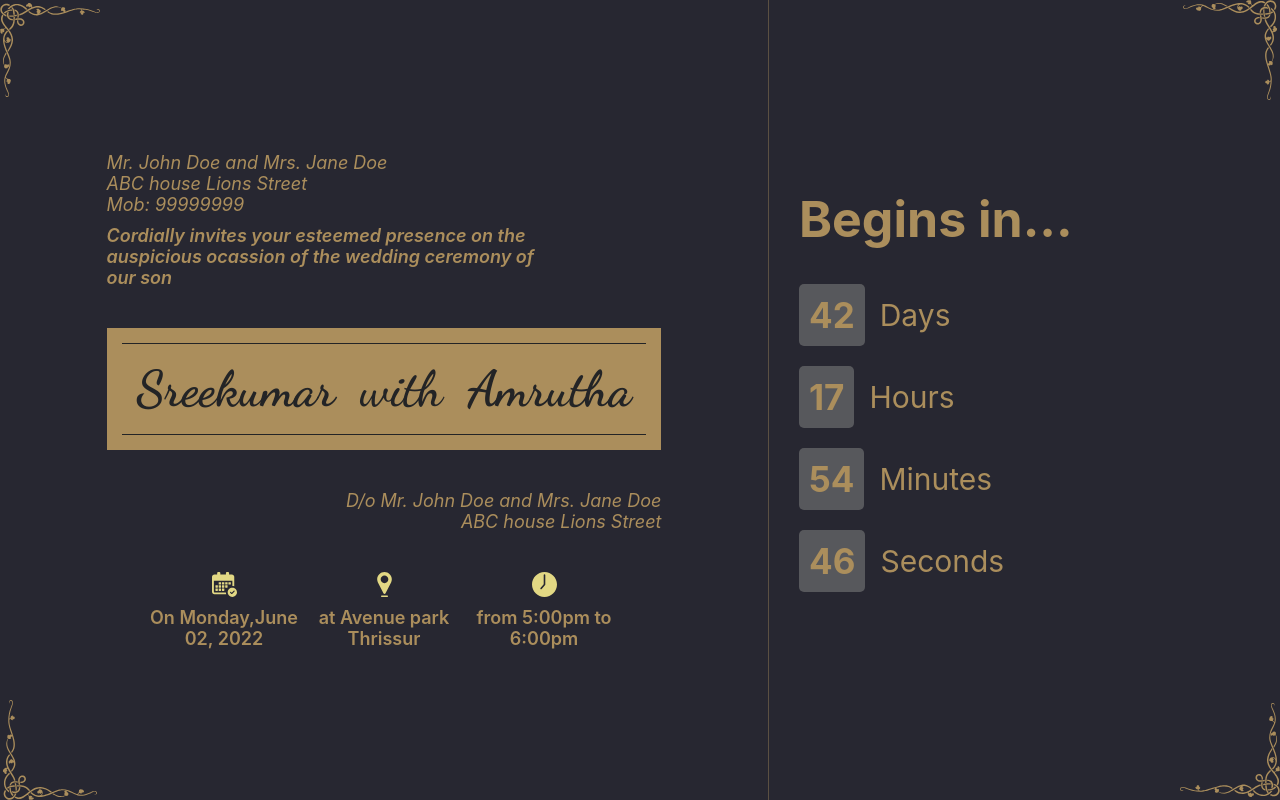
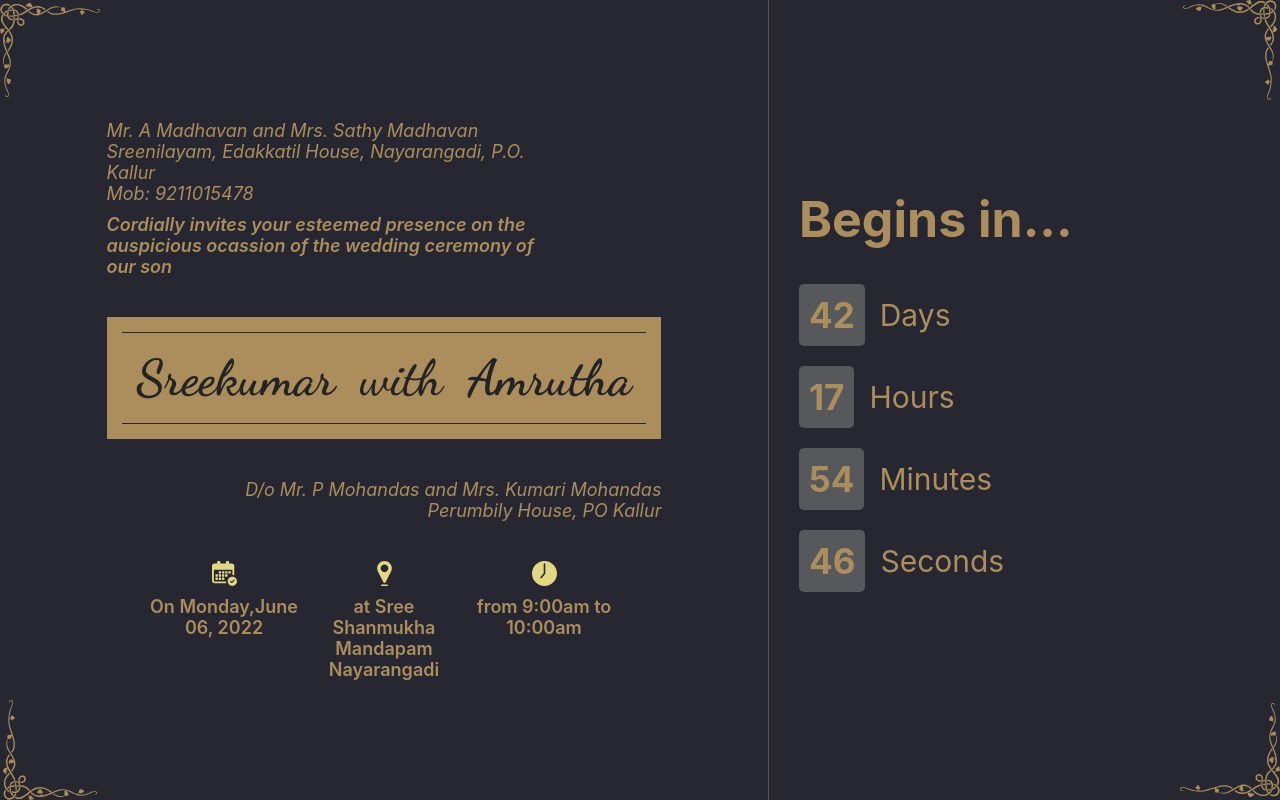
Before and after one commit to skaycse/june-6, a Next.js app: page /invitation in a window 1280 px wide. Built offline with nearby package versions, Linux system fonts and the light colour scheme.

Commit message:
content changes

```diff
--- a/Components/Invitation/Invitation.jsx
+++ b/Components/Invitation/Invitation.jsx
@@ -27,9 +27,9 @@ export default function Invitation() {
       <div className={styles.left}>
         <div className={invitationStyles.invitationBase}>
           <p className={invitationStyles.parents}>
-            Mr. John Doe and Mrs. Jane Doe <br />
-            ABC house Lions Street <br />
-            Mob: 99999999 <br />
+            Mr. A Madhavan and Mrs. Sathy Madhavan <br />
+            Sreenilayam, Edakkatil House, Nayarangadi, P.O. Kallur <br />
+            Mob: 9211015478 <br />
             <span className={invitationStyles.inviteMsg}>
               Cordially invites{" "}
               {userName ? (
@@ -54,8 +54,8 @@ export default function Invitation() {
             className={invitationStyles.parents}
             style={{ textAlign: "right", alignSelf: "end" }}
           >
-            D/o Mr. John Doe and Mrs. Jane Doe <br />
-            ABC house Lions Street <br />
+            D/o Mr. P Mohandas and Mrs. Kumari Mohandas <br />
+            Perumbily House, PO Kallur <br />
             {/* Mob: 99999999 */}
           </p>
         </div>
@@ -65,21 +65,22 @@ export default function Invitation() {
             <div className={invitationStyles.locationIcon}>
               <img src={IMAGE_PATH + "calendar.svg"} />
             </div>
-            <p>On Monday,June 02, 2022</p>
+            <p>On Monday,June 06, 2022</p>
           </div>
 
           <div className={invitationStyles.locationRow}>
             <div className={invitationStyles.locationIcon}>
               <img src={IMAGE_PATH + "location.svg"} />
             </div>
-            <p>at Avenue park Thrissur</p>
+            <p>at Sree Shanmukha Mandapam
+              Nayarangadi</p>
           </div>
 
           <div className={invitationStyles.locationRow}>
             <div className={invitationStyles.locationIcon}>
               <img src={IMAGE_PATH + "clock.svg"} />
             </div>
-            <p>from 5:00pm to 6:00pm</p>
+            <p>from 9:00am to 10:00am</p>
           </div>
         </div>
       </div>
```
